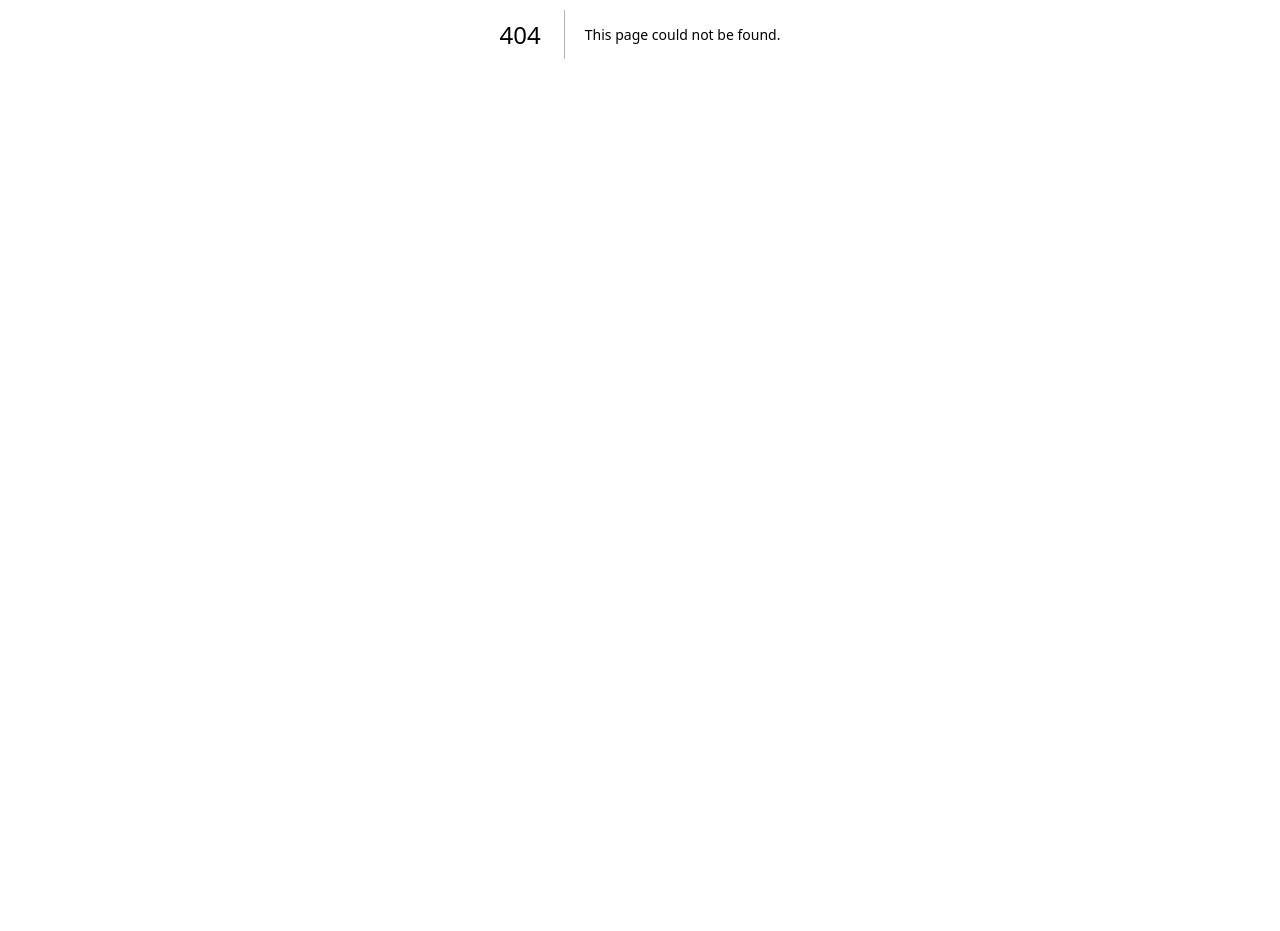
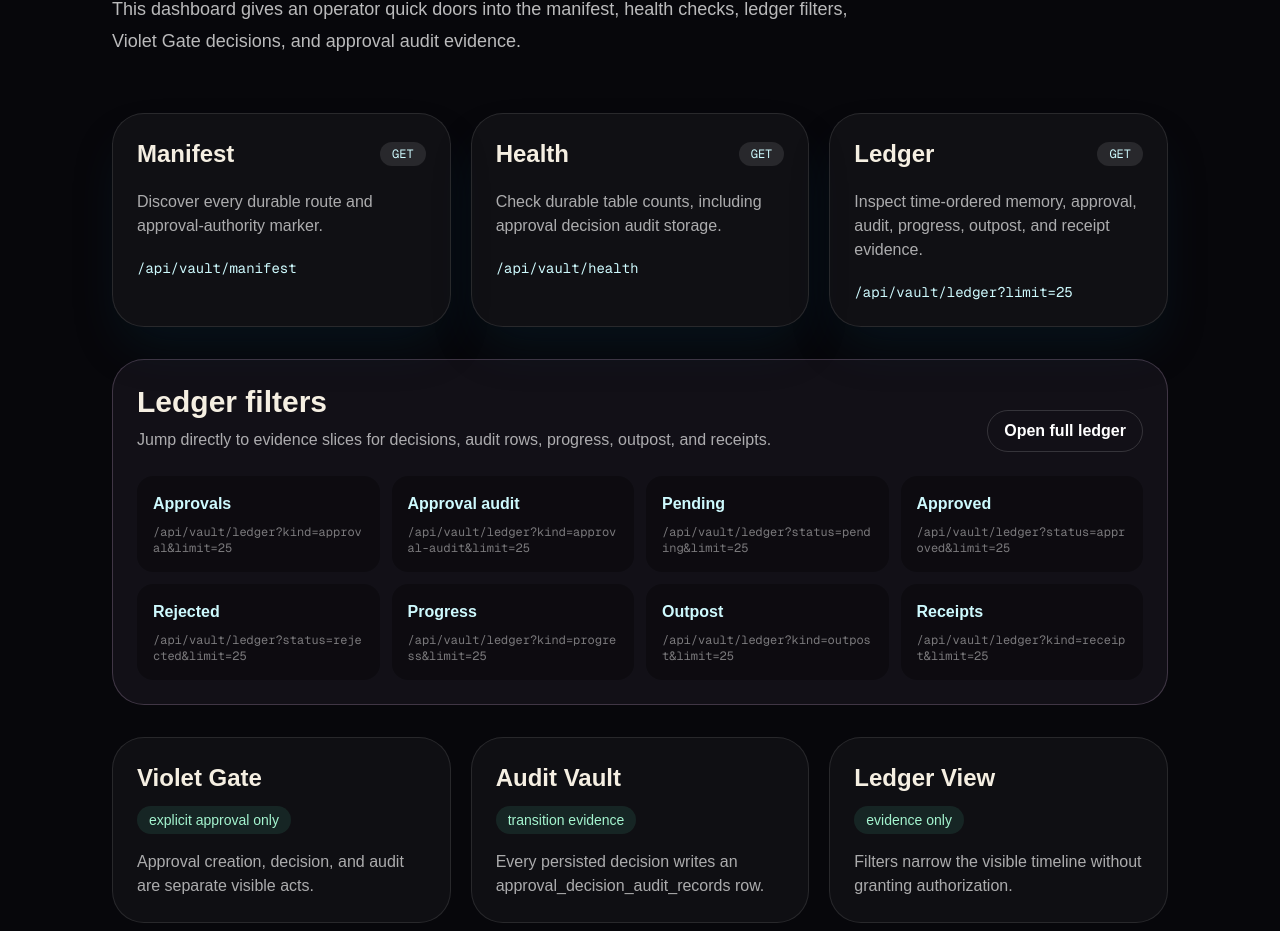
Before and after one commit to hvitiswift-afk/nextjs-boilerplate, a Next.js app: page /vault in a window 1280 px wide. Before the commit this address had no page. Shown: the part 366-1297 px from the top of the page. Before the commit the page ends 800 px from the top, so only its background shows below. Built offline with nearby package versions, Linux system fonts and the light colour scheme.

Commit message:
Add Stone Vault operator dashboard page

```diff
--- /dev/null
+++ b/app/vault/page.tsx
@@ -0,0 +1,133 @@
+const readDoors = [
+  {
+    name: "Manifest",
+    href: "/api/vault/manifest",
+    method: "GET",
+    note: "Discover every durable route and approval-authority marker."
+  },
+  {
+    name: "Health",
+    href: "/api/vault/health",
+    method: "GET",
+    note: "Check durable table counts, including approval decision audit storage."
+  },
+  {
+    name: "Ledger",
+    href: "/api/vault/ledger?limit=25",
+    method: "GET",
+    note: "Inspect time-ordered memory, approval, audit, progress, outpost, and receipt evidence."
+  }
+];
+
+const ledgerFilters = [
+  { label: "Approvals", href: "/api/vault/ledger?kind=approval&limit=25" },
+  { label: "Approval audit", href: "/api/vault/ledger?kind=approval-audit&limit=25" },
+  { label: "Pending", href: "/api/vault/ledger?status=pending&limit=25" },
+  { label: "Approved", href: "/api/vault/ledger?status=approved&limit=25" },
+  { label: "Rejected", href: "/api/vault/ledger?status=rejected&limit=25" },
+  { label: "Progress", href: "/api/vault/ledger?kind=progress&limit=25" },
+  { label: "Outpost", href: "/api/vault/ledger?kind=outpost&limit=25" },
+  { label: "Receipts", href: "/api/vault/ledger?kind=receipt&limit=25" }
+];
+
+const operatorCards = [
+  {
+    title: "Violet Gate",
+    status: "explicit approval only",
+    body: "Approval creation, decision, and audit are separate visible acts."
+  },
+  {
+    title: "Audit Vault",
+    status: "transition evidence",
+    body: "Every persisted decision writes an approval_decision_audit_records row."
+  },
+  {
+    title: "Ledger View",
+    status: "evidence only",
+    body: "Filters narrow the visible timeline without granting authorization."
+  }
+];
+
+const laws = [
+  "Dashboard visibility does not authorize execution.",
+  "Health is diagnostic, not approval.",
+  "Ledger rows are evidence, not approval.",
+  "Approval decision audit rows are transition evidence, not execution.",
+  "Only Violet Gate authorizes consequence-bearing work."
+];
+
+export default function VaultDashboardPage() {
+  return (
+    <main className="min-h-screen bg-[#07070b] text-[#f5efe2]">
+      <section className="mx-auto w-full max-w-6xl px-6 py-10 sm:px-10 lg:px-12">
+        <nav className="flex flex-wrap items-center justify-between gap-3 border-b border-white/10 pb-5 text-sm text-white/60">
+          <a className="font-mono uppercase tracking-[0.35em] text-cyan-200" href="/">Goblin + Fabian</a>
+          <span>Stone Vault Operator Dashboard</span>
+        </nav>
+
+        <section className="py-14">
+          <p className="mb-4 inline-flex rounded-full border border-cyan-300/30 bg-cyan-300/10 px-4 py-2 text-sm text-cyan-100">
+            Phase 3 • health • manifest • ledger • audit visibility
+          </p>
+          <h1 className="max-w-4xl text-5xl font-black tracking-tight sm:text-7xl">Operate the Stone Vault without guessing.</h1>
+          <p className="mt-6 max-w-3xl text-lg leading-8 text-white/72">
+            This dashboard gives an operator quick doors into the manifest, health checks, ledger filters, Violet Gate decisions, and approval audit evidence.
+          </p>
+        </section>
+
+        <section className="grid gap-5 lg:grid-cols-3">
+          {readDoors.map((door) => (
+            <a key={door.name} href={door.href} className="rounded-[2rem] border border-white/10 bg-white/[0.04] p-6 shadow-2xl shadow-cyan-950/30 transition hover:border-cyan-200/40 hover:bg-cyan-200/[0.06]">
+              <div className="mb-5 flex items-center justify-between gap-3">
+                <h2 className="text-2xl font-black">{door.name}</h2>
+                <span className="rounded-full bg-white/10 px-3 py-1 font-mono text-xs text-cyan-100">{door.method}</span>
+              </div>
+              <p className="text-white/65">{door.note}</p>
+              <p className="mt-5 font-mono text-sm text-cyan-100">{door.href}</p>
+            </a>
+          ))}
+        </section>
+
+        <section className="mt-8 rounded-[2rem] border border-fuchsia-200/20 bg-fuchsia-200/[0.05] p-6">
+          <div className="flex flex-wrap items-end justify-between gap-4">
+            <div>
+              <h2 className="text-3xl font-black">Ledger filters</h2>
+              <p className="mt-2 text-white/65">Jump directly to evidence slices for decisions, audit rows, progress, outpost, and receipts.</p>
+            </div>
+            <a className="rounded-full border border-white/15 px-4 py-2 font-bold text-white" href="/api/vault/ledger?limit=100">Open full ledger</a>
+          </div>
+          <div className="mt-6 grid gap-3 sm:grid-cols-2 lg:grid-cols-4">
+            {ledgerFilters.map((filter) => (
+              <a key={filter.href} href={filter.href} className="rounded-2xl bg-black/30 p-4 text-cyan-100 transition hover:bg-black/45">
+                <span className="font-bold">{filter.label}</span>
+                <span className="mt-2 block break-all font-mono text-xs text-white/45">{filter.href}</span>
+              </a>
+            ))}
+          </div>
+        </section>
+
+        <section className="mt-8 grid gap-5 lg:grid-cols-3">
+          {operatorCards.map((card) => (
+            <article key={card.title} className="rounded-[2rem] border border-white/10 bg-white/[0.035] p-6">
+              <h2 className="text-2xl font-black">{card.title}</h2>
+              <p className="mt-3 inline-flex rounded-full bg-emerald-300/10 px-3 py-1 text-sm text-emerald-200">{card.status}</p>
+              <p className="mt-4 text-white/65">{card.body}</p>
+            </article>
+          ))}
+        </section>
+
+        <section className="mt-8 rounded-[2rem] border border-cyan-200/20 bg-cyan-200/[0.06] p-7">
+          <h2 className="text-2xl font-black">Operator law</h2>
+          <div className="mt-5 grid gap-3 lg:grid-cols-5">
+            {laws.map((law) => (
+              <div key={law} className="rounded-2xl bg-black/30 p-4 text-sm text-cyan-50">{law}</div>
+            ))}
+          </div>
+          <pre className="mt-5 overflow-x-auto rounded-2xl bg-black/40 p-4 text-sm text-cyan-100">{`OPERATOR = inspect → decide explicitly → audit → verify ledger
+DASHBOARD = visibility, not authorization
+VIOLET_GATE = only approval line for consequence-bearing work`}</pre>
+        </section>
+      </section>
+    </main>
+  );
+}
```
